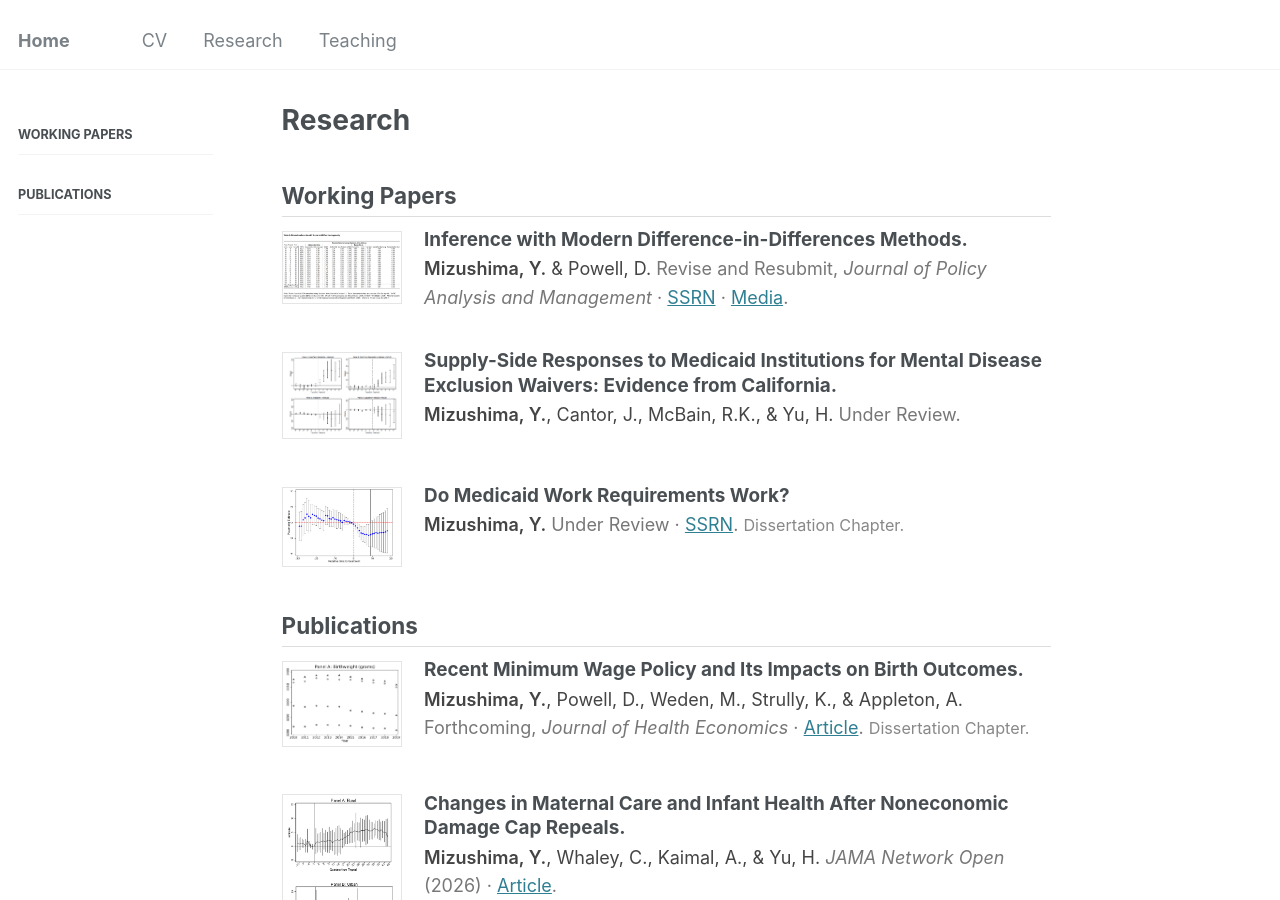
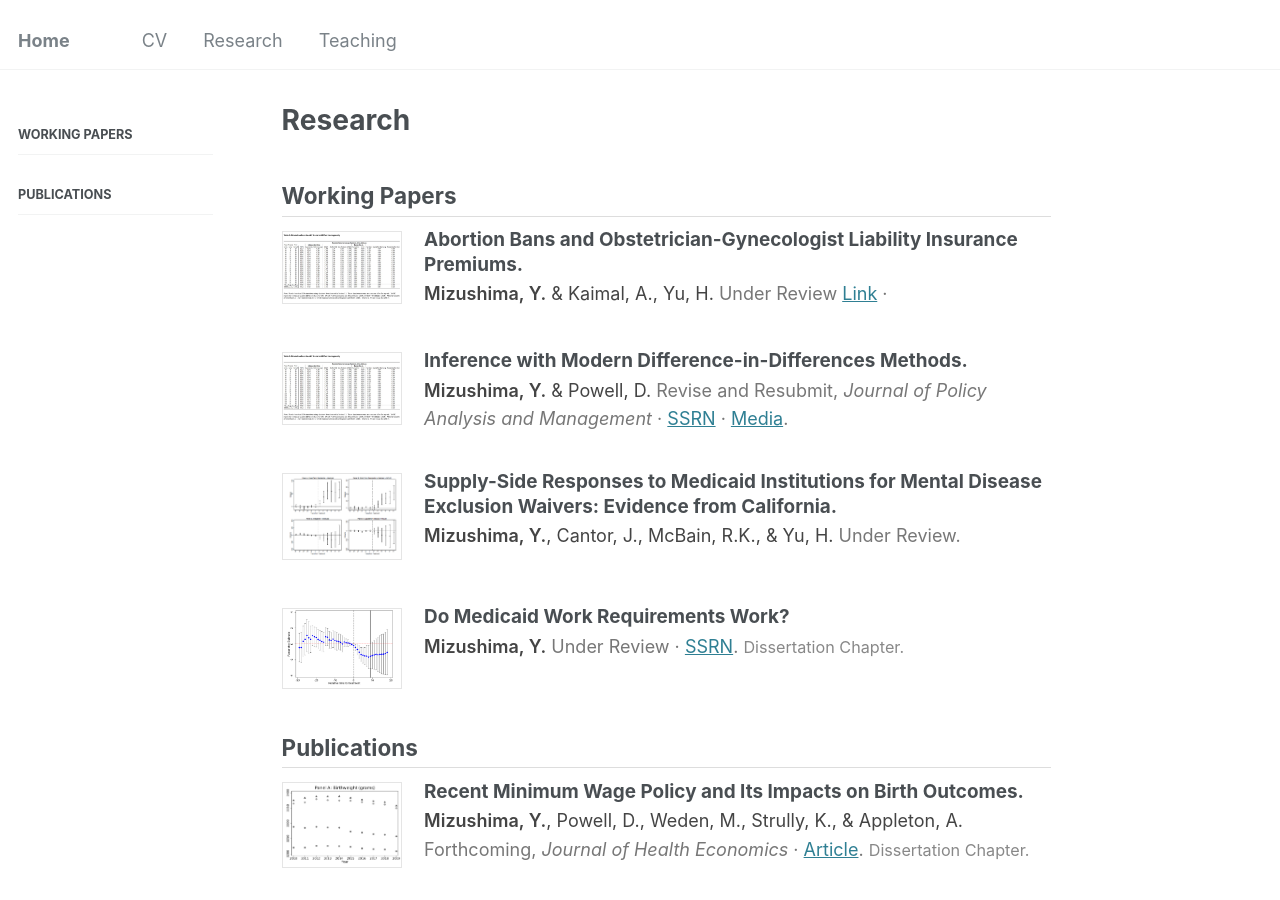
Before and after one commit to yujimizushima/yujimizushima.github.io, a Jekyll site: the page built from _pages/research.md, in a window 1280 px wide and 900 px high. Built offline with Jekyll 4.4.1, drawn with Linux system fonts in a browser that asks for light colours.

Commit message:
Update research.md

```diff
--- a/_pages/research.md
+++ b/_pages/research.md
@@ -58,6 +58,19 @@ h2.section-heading {
 </style>
 
 <h2 id="working-papers" class="section-heading">Working Papers</h2>
+
+
+<div class="pub-entry">
+  <img src="/images/inference.png" alt="" onerror="this.style.display='none'">
+  <div class="pub-title">Abortion Bans and Obstetrician-Gynecologist Liability Insurance Premiums.</div>
+  <div class="pub-body">
+    <span class="self-author">Mizushima, Y.</span> &amp; Kaimal, A., Yu, H.
+    <span class="pub-venue">
+      Under Review
+      <a href="https://drive.google.com/file/d/17FiY7l_VUAk2P8eWRbikgL_ZDMiqtO8e/view?usp=sharing">Link</a> ·
+    </span>
+  </div>
+</div>
 
 
 <div class="pub-entry">
```
